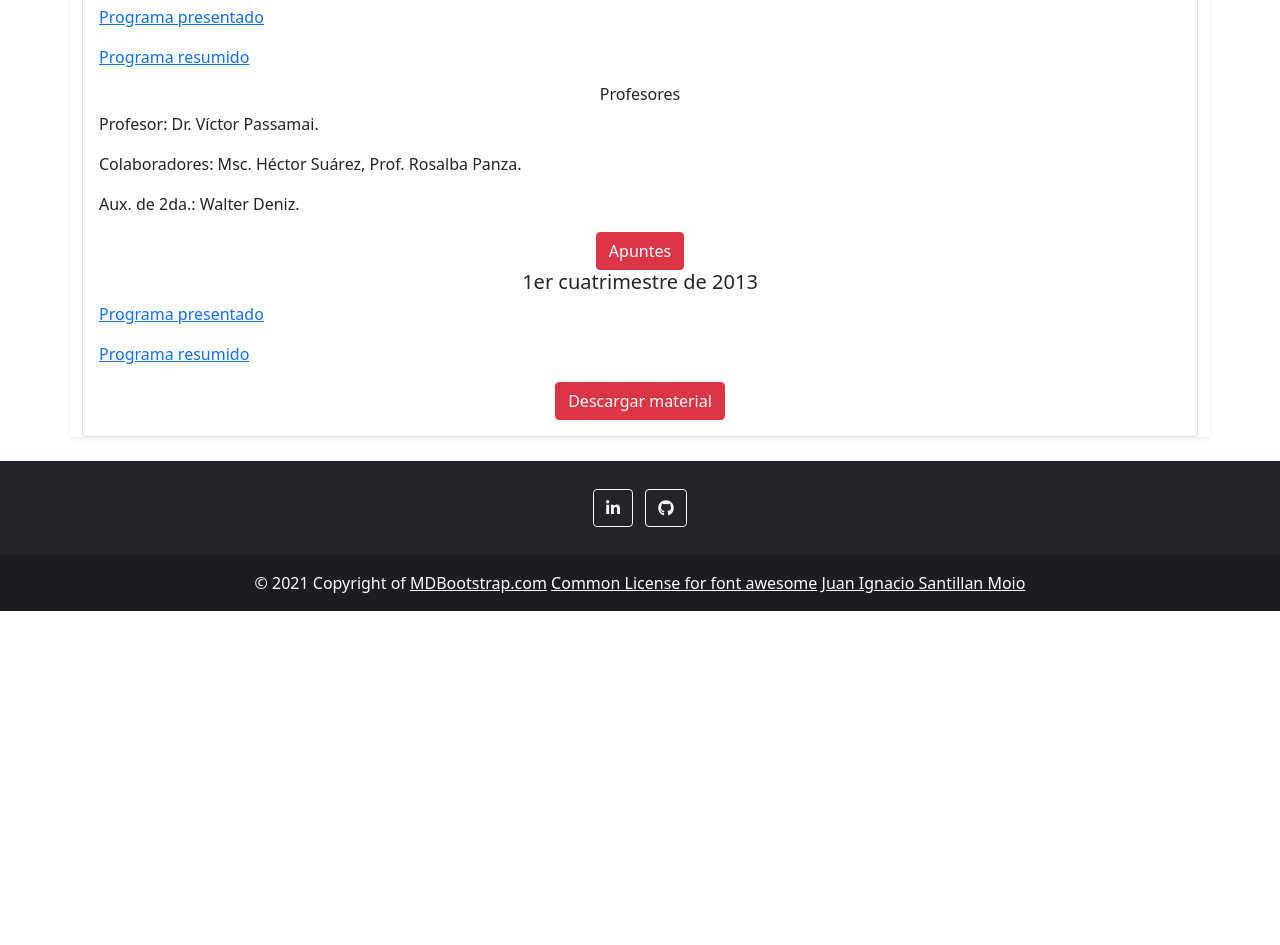
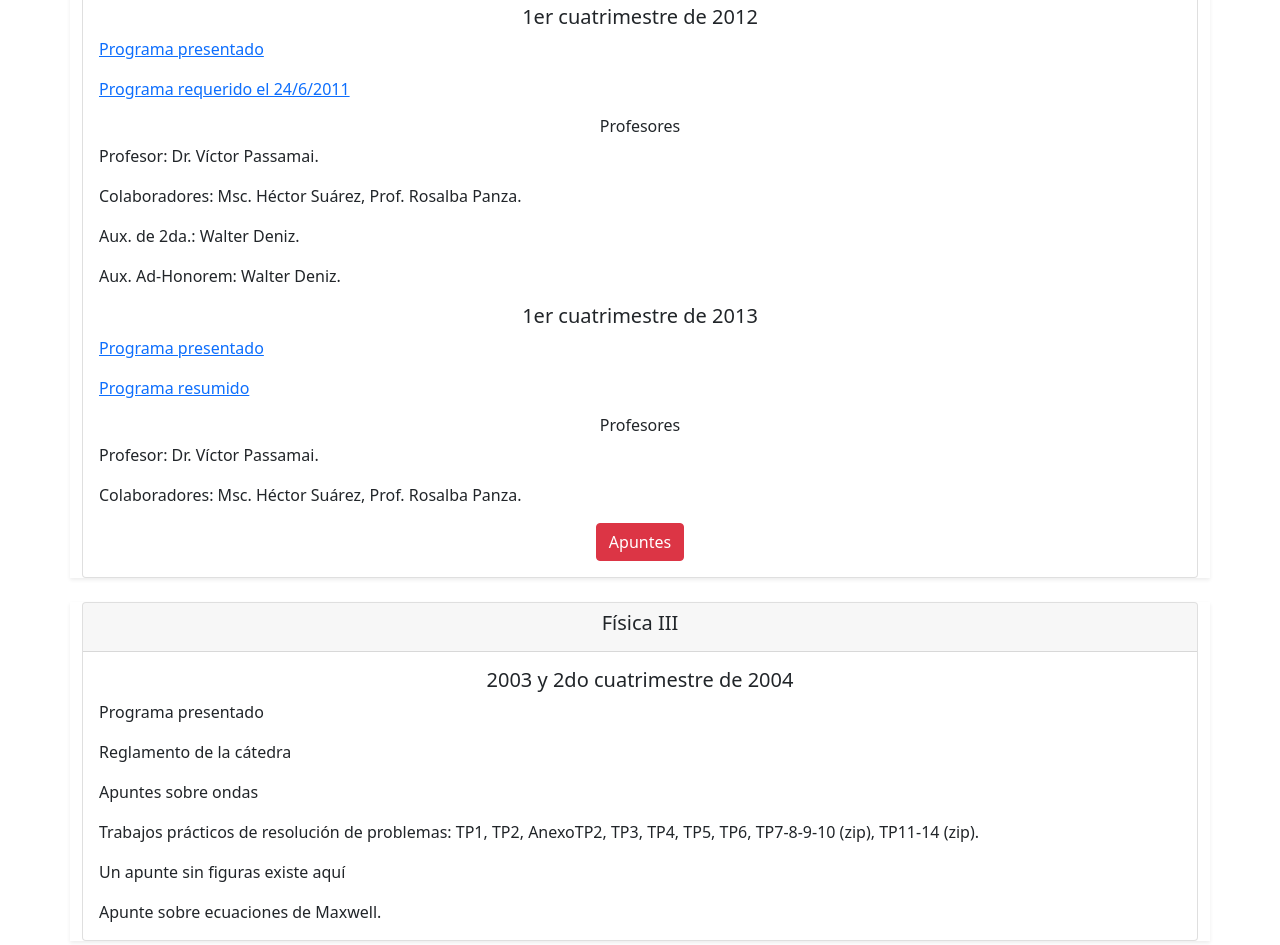
Before and after one commit to IgnacioSantillan/fisica_webpage, a website: page historico.html in a window 1280 px wide. Shown: the part 2078-3023 px from the top of the page. Before the commit the page ends 2689 px from the top, so only its background shows below. Drawn offline with nearby package versions, Linux system fonts and the light colour scheme.

Commit message:
changes in title, added history of old page

```diff
--- a/historico.html
+++ b/historico.html
@@ -25,7 +25,7 @@
       defer
       src="/node_modules/@fortawesome/fontawesome-free/js/fontawesome.js"
     ></script>
-    <title>Fisica I!</title>
+    <title>Historico</title>
   </head>
   <body>
     <!--navbar begins-->
@@ -79,7 +79,7 @@
       </div>
     </nav>
     <!--navbar finish-->
-    <!--history of phisics 1-->
+    <!--history of physics 1-->
     <div class="container mt-4 mb-4 shadow-sm">
       <div class="card text-center">
         <div class="card-header">
@@ -168,6 +168,7 @@
             Momento de Inercia. Dinámica de cuerpos rígidos. Ejemplos de roldana
             y yoyó para el cálculo de aceleración. Teorema de Steiner.
           </p>
+          <h5 class="card-title">Noviembre</h5>
           <p class="card-text text-start">
             13) Semana 13: Martes 1: TP 8 (cont desde energía de rotación)
             Cálculo de momento de inercia. Teorema de Steiner. Rotación de
@@ -253,7 +254,8 @@
         </div>
       </div>
     </div>
-    <!--history of phisics 2-->
+
+    <!--history of physics 2-->
     <div class="container mt-4 mb-4 shadow-sm">
       <div class="card text-center">
         <div class="card-header">
@@ -261,6 +263,30 @@
         </div>
         <div class="card-body">
           <h5 class="card-title">1er cuatrimestre de 2012</h5>
+
+          <p class="card-text text-start">
+            <a
+              href="www.unsa.edu.ar/passamai/F2_PROGRAMA2011.doc"
+              class="card-link"
+              >Programa presentado</a
+            >
+          </p>
+          <p class="card-text text-start">
+            <a
+              href="www.unsa.edu.ar/passamai/Fisica_2_97-11.doc"
+              class="card-link"
+              >Programa requerido el 24/6/2011</a
+            >
+          </p>
+          <h6 class="card-title">Profesores</h6>
+          <p class="card-text text-start">Profesor: Dr. Víctor Passamai.</p>
+          <p class="card-text text-start">
+            Colaboradores: Msc. Héctor Suárez, Prof. Rosalba Panza.
+          </p>
+          <p class="card-text text-start">Aux. de 2da.: Walter Deniz.</p>
+
+          <p class="card-text text-start">Aux. Ad-Honorem: Walter Deniz.</p>
+          <h5 class="card-title">1er cuatrimestre de 2013</h5>
 
           <p class="card-text text-start">
             <a
@@ -281,31 +307,37 @@
           <p class="card-text text-start">
             Colaboradores: Msc. Héctor Suárez, Prof. Rosalba Panza.
           </p>
-          <p class="card-text text-start">Aux. de 2da.: Walter Deniz.</p>
-
           <a
             href="http://www.unsa.edu.ar/passamai/c0t.pdf"
             class="btn btn-danger"
             >Apuntes</a
           >
-          <h5 class="card-title">1er cuatrimestre de 2013</h5>
+        </div>
+      </div>
+    </div>
+
+    <!--history of physics 3-->
+    <div class="container mt-4 mb-4 shadow-sm">
+      <div class="card text-center">
+        <div class="card-header">
+          <h5 class="card-title">Física III</h5>
+        </div>
+        <div class="card-body">
+          <h5 class="card-title">2003 y 2do cuatrimestre de 2004</h5>
+
+          <p class="card-text text-start">Programa presentado</p>
+          <p class="card-text text-start">Reglamento de la cátedra</p>
+
+          <p class="card-text text-start">Apuntes sobre ondas</p>
+          <p class="card-text text-start">
+            Trabajos prácticos de resolución de problemas: TP1, TP2, AnexoTP2,
+            TP3, TP4, TP5, TP6, TP7-8-9-10 (zip), TP11-14 (zip).
+          </p>
+          <p class="card-text text-start">Un apunte sin figuras existe aquí</p>
 
           <p class="card-text text-start">
-            <a
-              href="www.unsa.edu.ar/passamai/Fisica_2_97-11.doc"
-              class="card-link"
-              >Programa presentado</a
-            >
+            Apunte sobre ecuaciones de Maxwell.
           </p>
-          <p class="card-text text-start">
-            <a
-              href="http://www.unsa.edu.ar/passamai/ProgramaF2_13.pdf"
-              class="card-link"
-              >Programa resumido</a
-            >
-          </p>
-
-          <a href="" class="btn btn-danger">Descargar material</a>
         </div>
       </div>
     </div>
```
Also changed, not shown: about.html (+1 -1 lines), fisica1.html (+1 -1 lines), fisica2.html (+1 -1 lines), fisica3.html (+1 -1 lines), index.html (+1 -1 lines).
